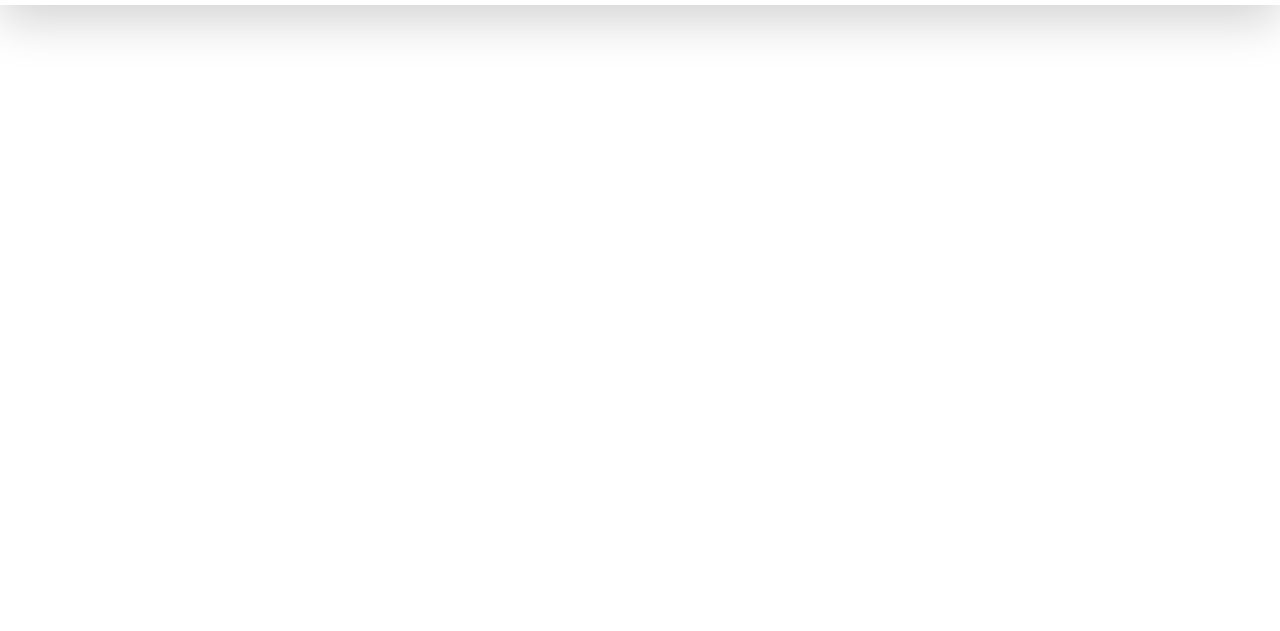
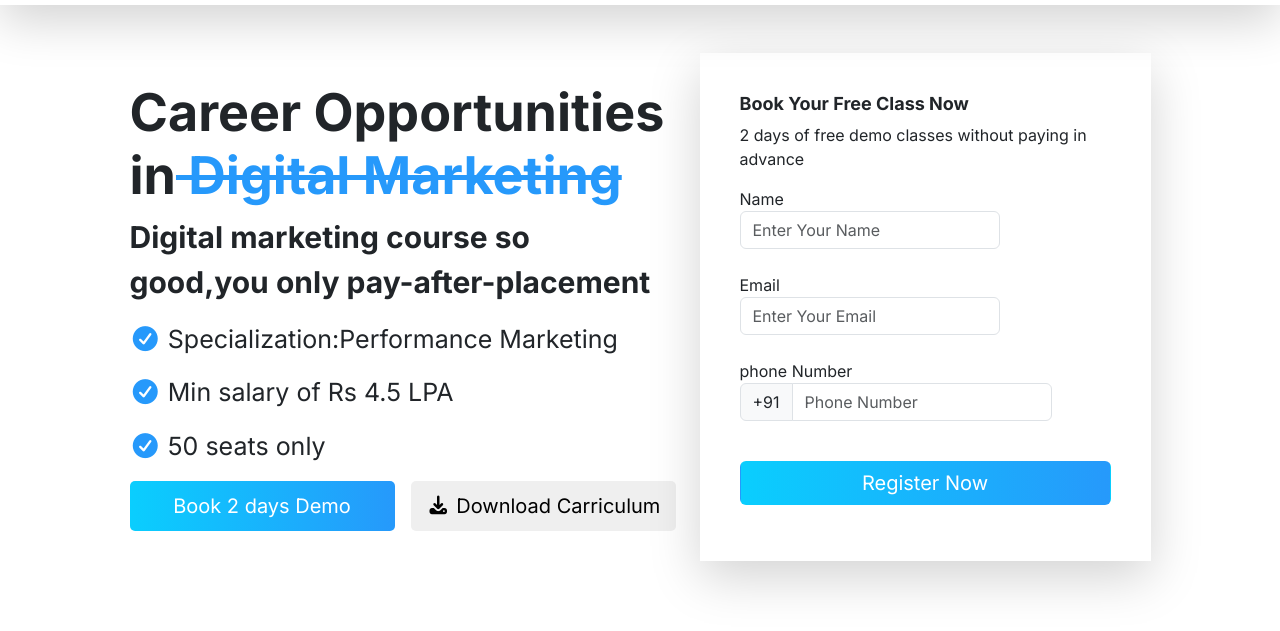
Before and after one commit to bhagyashreepawar1618/WS-cube-Tech, a plain HTML site: page index.html in a window 1280 px wide. Shown: the part 85-716 px from the top of the page. Drawn offline with nearby package versions, Linux system fonts and the light colour scheme.

Commit message:
adding banner and form section

```diff
--- a/css/media.css
+++ b/css/media.css
@@ -1,5 +1,11 @@
 @media only screen and (min-width:200px) and (max-width:575px)
 {
+    header
+    {
+        position:fixed;
+        bottom:0;
+    }
+
     .btn-outer
     {
         position: fixed;
@@ -8,11 +14,48 @@
         width:100%;
         display: flex;
         justify-content:center !important;
+        background-color: white;
     }
     .whatsapp-btn, .call{
         padding:7px 15px;
         font-size:14px;
     }
+    .banner-content h1
+    {
+        font-size:28px;
+        font-weight:bold;
+    }
+    .banner-content br
+    {
+        display:none;
+    }
+    .banner-content p,.banner-content ul li
+    {
+        font: size 16px;
+    }
+
+    .banner-btn button
+    {
+        font-size: 12px;
+        padding:5px 0px;
+    }
+
+    .banner-btn
+    {
+        flex-direction: column;
+    }
+
+    .banner-btn button
+    {
+        width:100%;
+    }
+
+    .banner-form
+    {
+        padding: 20px;
+    }
+
+
 }
 
 @media (min-width: 1400px) {
--- a/css/style.css
+++ b/css/style.css
@@ -17,3 +17,74 @@
     color:white;
     padding:10px 18px;
 }
+
+/* banner content's styling */
+.banner-content h1
+{
+    font-size:52px;
+    font-weight:bolder;
+}
+.banner-content h1 span
+{
+    color:#2699FB;
+    text-decoration:line-through;
+}
+
+.banner-content p
+{
+    font-size:30px;
+    font-weight:bold;
+}
+
+.banner-content ul
+{
+    list-style: none;
+    font-size:25px;
+}
+
+.banner-content ul li i
+{
+    color:#2699FB;
+}
+
+.banner-btn button
+{
+    width:50%;
+    color:white;
+    border: white;
+    border-radius:5px;
+    font-size: 20px;
+    padding:10px 0px;
+}
+
+.banner-btn button:first-child
+{
+    background: linear-gradient(to right,#0ACEFE,#2699FB);
+}
+
+/* .banner-btn button
+{
+    background: linear-gradient(to right,#0ACEFE,#2699FB);
+} */
+
+
+/* banner-form styling */
+.banner-form
+{
+    padding: 40px;
+}
+
+.banner-form h3
+{
+    font-size:18px;
+    font-weight: bold;
+}
+
+/* register button styling */
+.register-btn
+{
+    background: linear-gradient(to right,#0ACEFE,#2699FB);
+    color:white;
+    width:100%;
+    font-size:20px;
+}
--- a/index.html
+++ b/index.html
@@ -33,6 +33,76 @@
 
         </div>
     </header>
+    <section class="container-fluid py-lg-5 py-sm-4 py-3">
+        <div class="container">
+            <div class="row justify-content-center align-items-center">
+                <div class="col-lg-6 col-sm-12 col-12">
+                    <div class="banner-content">
+                        <h1>Career Opportunities <br>
+                            in<span> Digital Marketing</span>
+                        </h1>
+                        <p>Digital marketing course so good,you only pay-after-placement</p>
+
+                        <ul class="m-0 p-0">
+                            <li class="mb-3">
+                                <i class="fa-solid fa-circle-check"></i>
+                                Specialization:Performance Marketing</li>
+                            <li class="mb-3">
+                                <i class="fa-solid fa-circle-check"></i>
+                                Min salary of Rs 4.5 LPA</li>
+                            <li class="mb-3">
+                                <i class="fa-solid fa-circle-check"></i>
+                                50 seats only</li>
+                        </ul>
+
+                        <!-- buttons section -->
+                        <div class="banner-btn d-flex gap-3">
+                            <button>
+                                Book 2 days Demo
+                            </button>
+                            <button style="color:black;">
+                                <i class="fa-solid fa-download"></i>
+                                Download Carriculum
+                            </button>
+                        </div>
+                    </div>
+                </div>
+                <div class="col-lg-5 col-sm-12 col-12">
+                    <form action="" class="banner-form shadow-lg">
+                        <h3>Book Your Free Class Now</h3>
+                        <p>2 days of free demo classes
+                            without paying in advance</p>
+
+                            <div class="mb-3">
+                                <label class="form-label">
+                                    Name
+                                    <input type="text" class="form-control" placeholder="Enter Your Name">
+                                </label>
+                            </div>
+                            <div class="mb-3">
+                                <label class="form-label">
+                                    Email
+                                    <input type="email" class="form-control" placeholder="Enter Your Email">
+                                </label>
+                            </div>
+
+                            <div class="mb-3">
+                                <label class="form-label">
+                                    phone Number
+                                    <div class="input-group mb-3">
+                                        <span class="input-group-text" id="basic-addon1">+91</span>
+                                        <input type="text" class="form-control" placeholder="Phone Number" aria-label="Username" aria-describedby="basic-addon1">
+                                    </div>
+                            </div>
+
+                            <div class="mb-3">
+                                <button class="btn register-btn">Register Now</button>
+                            </div>
+                    </form>
+                </div>
+            </div>
+        </div>
+    </section>
 </body>
 <script src="https://cdn.jsdelivr.net/npm/@popperjs/core@2.11.8/dist/umd/popper.min.js"></script>
 <script src="https://cdn.jsdelivr.net/npm/bootstrap@5.3.8/dist/js/bootstrap.min.js"></script>
```
